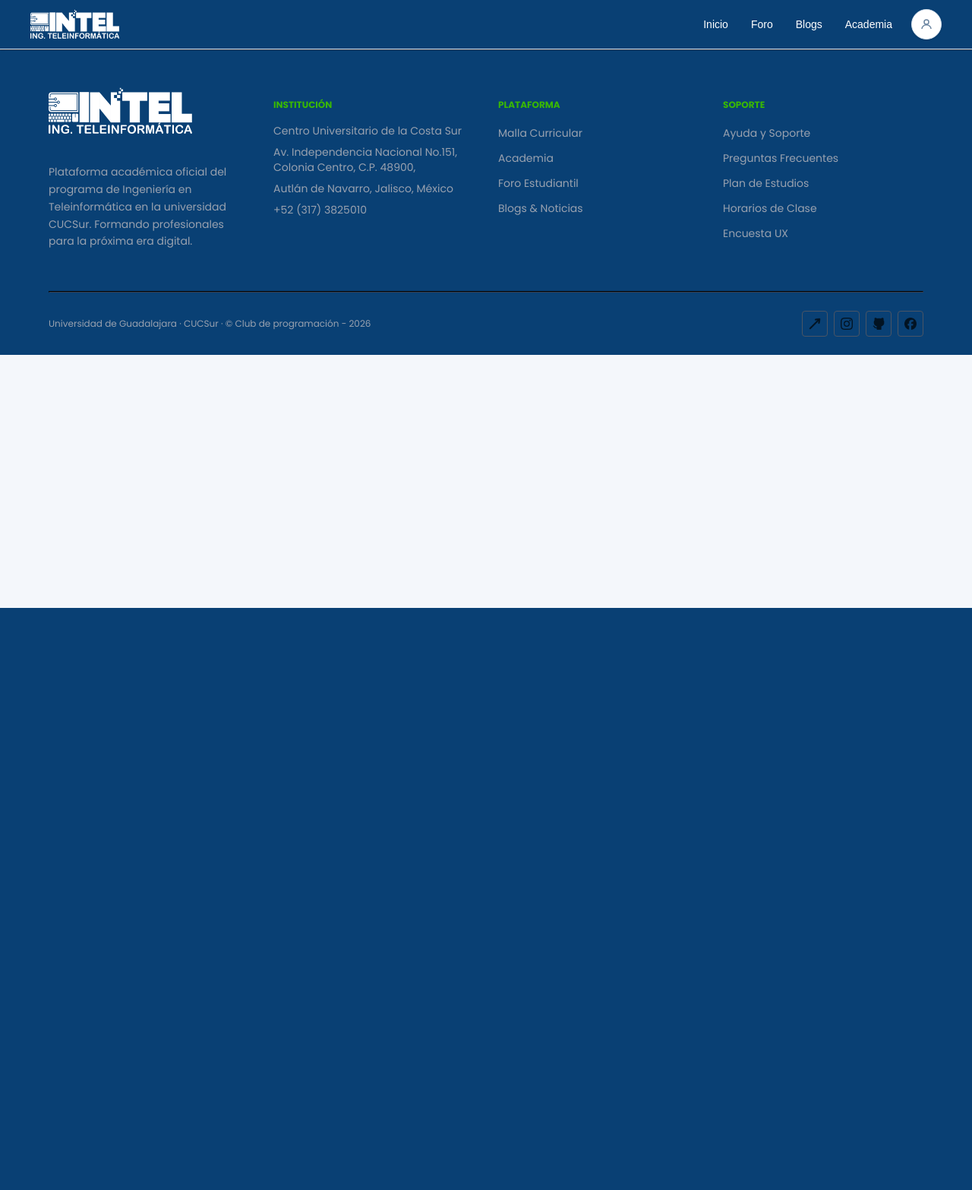
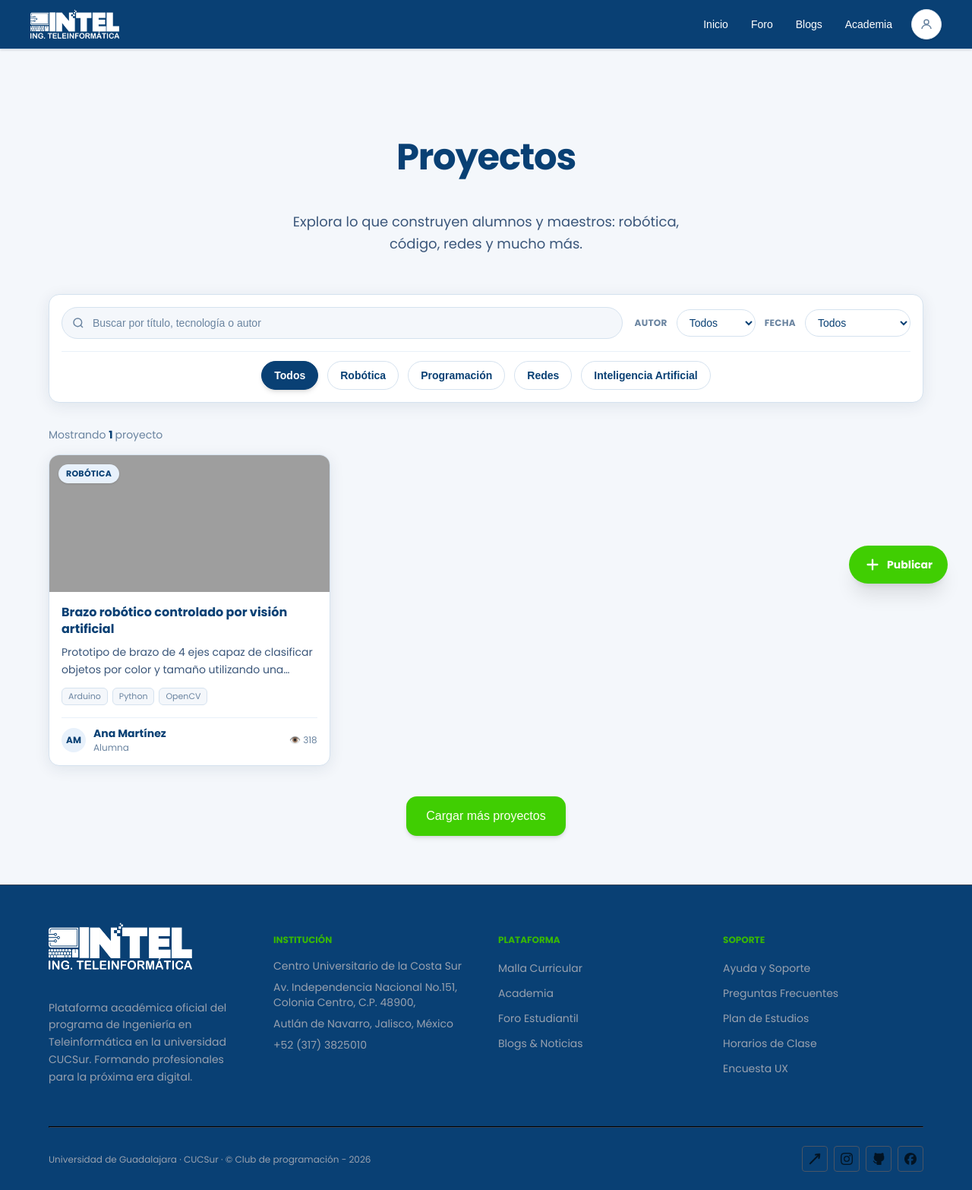
Before and after one commit to alessgii/pagina-teleinformatica, a PHP site: page /pagina-teleinformatica/showcase in a window 1280 px wide. Shown: the whole page at 76% size. Before the commit the page ends 800 px from the top, so only its background shows below. Run offline with PHP 8.4, Linux system fonts and the light colour scheme; grey boxes are pictures that could not be loaded.

Commit message:
Pag. base para showcase

```diff
--- a/pages/showcase.php
+++ b/pages/showcase.php
@@ -0,0 +1,176 @@
+<section class="text-center z-50 bg-bg-main px-5 pt-12 pb-7 md:px-10 md:pt-[4.5rem] md:pb-3 max-w-6xl mx-auto">
+  <h1 class="font-poppins-bold text-4xl sm:text-4xl lg:text-5xl text-navy tracking-tight leading-tight">
+    Proyectos
+  </h1>
+  <p class="mx-auto max-w-xl text-base sm:text-lg text-text-mid leading-relaxed mt-2 mb-6 md:mb-8">
+    Explora lo que construyen alumnos y maestros: robótica, código, redes y mucho más.
+  </p>
+</section>
+
+
+<!-- Busqueda y filtros (Necesita la parte logica y la reaccion puede ser con js)-->
+<section class="max-w-6xl mx-auto px-5 pt-2 pb-28 md:px-10 md:pb-16">
+
+
+  <div
+    class="barra-busqueda-filtros flex flex-col gap-4 mb-6 md:mb-8 p-4 bg-bg-card border border-border-main rounded-custom shadow-custom">
+
+    <div class="flex flex-col gap-3 md:flex-row md:items-center md:gap-4">
+      <div class="busqueda relative flex-1">
+        <svg class="icono-busqueda pointer-events-none absolute left-3.5 top-1/2 -translate-y-1/2 text-text-muted"
+          width="16" height="16" viewBox="0 0 24 24" fill="none" stroke="currentColor" stroke-width="2.2">
+          <circle cx="11" cy="11" r="8" />
+          <path d="m21 21-4.35-4.35" />
+        </svg>
+        <input type="search" id="campo-busqueda" placeholder="Buscar por título, tecnología o autor"
+          class="campo-busqueda w-full rounded-full border border-border-main bg-bg-main py-3 pl-10 pr-4 text-base text-text-mid placeholder:text-text-muted focus:border-navy focus:bg-bg-card focus:outline-none focus:ring-2 focus:ring-navy/20 md:py-2.5 md:text-sm">
+      </div>
+
+      <div class="filtros-secundarios flex flex-col gap-3 sm:flex-row sm:items-center">
+        <label
+          class="filtro-autor flex items-center gap-3 text-xs font-semibold uppercase tracking-wide text-text-muted">
+          Autor
+          <select id="filtro-autor"
+            class="selector-autor flex-1 rounded-full border border-border-main bg-bg-card px-3 py-2.5 text-base font-medium normal-case tracking-normal text-navy focus:outline-none focus:ring-2 focus:ring-navy/20 md:flex-none md:py-2 md:text-sm">
+            <option value="">Todos</option>
+            <option value="Alumno">Alumnos</option>
+            <option value="Maestro">Maestros</option>
+          </select>
+        </label>
+
+        <label
+          class="filtro-fecha flex items-center gap-3 text-xs font-semibold uppercase tracking-wide text-text-muted">
+          Fecha
+          <select id="filtro-fecha"
+            class="selector-fecha flex-1 rounded-full border border-border-main bg-bg-card px-3 py-2.5 text-base font-medium normal-case tracking-normal text-navy focus:outline-none focus:ring-2 focus:ring-navy/20 md:flex-none md:py-2 md:text-sm">
+            <option value="recientes">Todos</option>
+            <option value="recientes">Más Recientes</option>
+            <option value="antiguos">Más Antiguos</option>
+          </select>
+        </label>
+      </div>
+    </div>
+
+    <nav
+      class="filtros-categoria w-full flex flex-wrap items-center justify-center gap-2 pt-3 border-t border-border-lt md:gap-3"
+      aria-label="Categorías">
+      <button type="button" data-categoria="Todos"
+        class="categoria categoria-activa bg-navy text-white border-navy shadow-md rounded-full border px-3.5 py-1.5 text-[13px] font-semibold transition-all duration-300 sm:px-4 sm:py-2 sm:text-sm">
+        Todos
+      </button>
+
+      <button type="button" data-categoria="Robótica"
+        class="categoria bg-bg-card text-navy border-border-main hover:bg-turq-pale rounded-full border px-3.5 py-1.5 text-[13px] font-semibold transition-all duration-300 sm:px-4 sm:py-2 sm:text-sm">
+        Robótica
+      </button>
+
+      <button type="button" data-categoria="Programación"
+        class="categoria bg-bg-card text-navy border-border-main hover:bg-turq-pale rounded-full border px-3.5 py-1.5 text-[13px] font-semibold transition-all duration-300 sm:px-4 sm:py-2 sm:text-sm">
+        Programación
+      </button>
+
+      <button type="button" data-categoria="Redes"
+        class="categoria bg-bg-card text-navy border-border-main hover:bg-turq-pale rounded-full border px-3.5 py-1.5 text-[13px] font-semibold transition-all duration-300 sm:px-4 sm:py-2 sm:text-sm">
+        Redes
+      </button>
+
+      <button type="button" data-categoria="Inteligencia Artificial"
+        class="categoria bg-bg-card text-navy border-border-main hover:bg-turq-pale rounded-full border px-3.5 py-1.5 text-[13px] font-semibold transition-all duration-300 sm:px-4 sm:py-2 sm:text-sm">
+        Inteligencia Artificial
+      </button>
+  </div>
+
+
+  <!-- Feed (Es necesario agregar la vista de como se ve la publicacion al darle click)-->
+  <section>
+    <p class="contador-resultados mb-4 text-sm text-text-muted">
+      Mostrando <span class="font-semibold text-navy"> 1 </span> proyecto
+    </p>
+
+    <div class="feed-proyectos grid grid-cols-1 sm:grid-cols-2 lg:grid-cols-3 gap-4 md:gap-5">
+
+
+      <!-- Tarjetas del feed -->
+      <article
+        class="tarjeta-proyecto flex flex-col overflow-hidden bg-bg-card border border-border-main rounded-custom shadow-custom transition-all duration-300 hover:shadow-xl hover:-translate-y-0.5">
+
+        <a href="#ManoRobotica" style="height: 180px; min-height: 180px; max-height: 180px;"
+          class="tarjeta-imagen relative block w-full shrink-0 overflow-hidden bg-bg-main">
+          <img src="https://saberesyciencias.com.mx/wp-content/uploads/2015/04/p-10.jpg"
+            alt="Brazo robótico automatizado" loading="lazy" style="height: 180px; width: 100%; object-fit: cover;"
+            class="block">
+          <span
+            class="etiqueta-categoria absolute left-3 top-3 inline-flex items-center py-1 px-2.5 rounded-full text-[11px] font-bold uppercase tracking-wide whitespace-nowrap bg-turq-pale text-navy shadow-sm">
+            Robótica
+          </span>
+        </a>
+
+        <div class="tarjeta-contenido flex flex-1 flex-col justify-between p-4">
+
+          <div class="flex flex-col gap-2">
+            <h2 class="tarjeta-titulo m-0 font-poppins text-base font-bold text-navy leading-snug">
+              Brazo robótico controlado por visión artificial
+            </h2>
+            <p class="tarjeta-descripcion m-0 line-clamp-2 text-xs md:text-sm text-text-mid leading-relaxed">
+              Prototipo de brazo de 4 ejes capaz de clasificar objetos por color y tamaño utilizando una cámara y
+              procesamiento en tiempo real.
+            </p>
+            <ul class="tarjeta-tecnologias m-0 mt-1 list-none pl-0 flex flex-wrap gap-1.5">
+              <li
+                class="tecnologia m-0 font-poppins text-[11px] font-medium text-text-muted bg-bg-main border border-border-main py-0.5 px-2 rounded-md whitespace-nowrap">
+                Arduino
+              </li>
+              <li
+                class="tecnologia m-0 font-poppins text-[11px] font-medium text-text-muted bg-bg-main border border-border-main py-0.5 px-2 rounded-md whitespace-nowrap">
+                Python
+              </li>
+              <li
+                class="tecnologia m-0 font-poppins text-[11px] font-medium text-text-muted bg-bg-main border border-border-main py-0.5 px-2 rounded-md whitespace-nowrap">
+                OpenCV
+              </li>
+            </ul>
+          </div>
+
+          <div class="tarjeta-pie mt-4 flex items-center justify-between gap-2 pt-3 border-t border-border-lt">
+            <div class="autor flex min-w-0 items-center gap-2.5">
+              <div
+                class="autor-avatar grid h-8 w-8 shrink-0 place-items-center rounded-full bg-turq-pale text-xs font-bold text-navy">
+                AM
+              </div>
+              <div class="flex min-w-0 flex-col justify-center">
+                <p class="autor-nombre m-0 truncate text-sm font-semibold text-navy leading-tight">
+                  Ana Martínez
+                </p>
+                <p class="autor-rol m-0 mt-0.5 truncate text-xs text-text-muted leading-tight">
+                  Alumna
+                </p>
+              </div>
+            </div>
+
+            <div class="estadisticas flex shrink-0 items-center gap-2.5 text-xs font-medium text-text-muted">
+              <span class="estadistica-vistas inline-flex items-center gap-1">👁️ 318</span>
+            </div>
+          </div>
+
+        </div>
+      </article>
+    </div>
+  </section>
+
+  <!-- Boton mostrar mas... (Logica para solo mostrar unas cuantas publicaciones y mostrar mas despues)-->
+  <div class="paginacion mt-10 flex justify-center">
+    <button type="button" id="boton-cargar-mas"
+      class="boton-cargar-mas w-full sm:w-auto inline-flex items-center justify-center px-6 py-3 border-transparent text-base font-medium rounded-custom text-white-custom bg-green hover:bg-green-lt no-underline transition-all duration-300 shadow-md hover:shadow-xl  hover:-translate-y-0.5 box-border">
+      Cargar más proyectos
+    </button>
+  </div>
+</section>
+
+<!-- Boton para subir (Necesario la vista para suubir archivo y hacer que salga en el feed)-->
+<a href="#modal-publicar" aria-label="Publicar un proyecto"
+  class="boton-publicar fixed bottom-5 right-5 z-40 inline-flex h-14 w-14 items-center justify-center gap-2 rounded-full bg-green text-white no-underline shadow-xl transition-all duration-300 hover:bg-green-lt hover:-translate-y-0.5 focus:outline-none focus-visible:ring-4 focus-visible:ring-green/30 sm:bottom-8 sm:right-8 sm:h-auto sm:w-auto sm:px-5 sm:py-3.5">
+  <svg width="22" height="22" viewBox="0 0 24 24" fill="none" stroke="currentColor" stroke-width="2.5">
+    <path stroke-linecap="round" d="M12 5v14M5 12h14" />
+  </svg>
+  <span class="boton-publicar-texto hidden text-sm font-semibold sm:inline">Publicar</span>
+</a>
--- a/public/css/tailwind/output.css
+++ b/public/css/tailwind/output.css
@@ -40,6 +40,7 @@
   --color-white: #fff;
   --spacing: 0.25rem;
   --container-lg: 32rem;
+  --container-xl: 36rem;
   --container-2xl: 42rem;
   --container-3xl: 48rem;
   --container-5xl: 64rem;
@@ -71,6 +72,7 @@
   --font-weight-bold: 700;
   --font-weight-extrabold: 800;
   --tracking-tight: -0.025em;
+  --tracking-normal: 0em;
   --tracking-wide: 0.025em;
   --tracking-wider: 0.05em;
   --tracking-widest: 0.1em;
@@ -198,6 +203,9 @@
 .right-3\.5 {
   right: calc(var(--spacing) * 3.5);
 }
+.right-5 {
+  right: calc(var(--spacing) * 5);
+}
 .bottom-0 {
   bottom: 0px;
 }
@@ -206,6 +214,9 @@
 }
 .bottom-3 {
   bottom: calc(var(--spacing) * 3);
+}
+.bottom-5 {
+  bottom: calc(var(--spacing) * 5);
 }
 .left-0 {
   left: 0px;
@@ -344,6 +355,9 @@
 }
 .mt-8 {
   margin-top: calc(var(--spacing) * 8);
+}
+.mt-10 {
+  margin-top: calc(var(--spacing) * 10);
 }
 .mt-12 {
   margin-top: calc(var(--spacing) * 12);
@@ -747,6 +776,9 @@
 }
 .max-w-lg {
   max-width: var(--container-lg);
+}
+.max-w-xl {
+  max-width: var(--container-xl);
 }
 .min-w-0 {
   min-width: 0px;
@@ -1717,6 +1758,9 @@
 .pr-3 {
   padding-right: calc(var(--spacing) * 3);
 }
+.pr-4 {
+  padding-right: calc(var(--spacing) * 4);
+}
 .pr-6 {
   padding-right: calc(var(--spacing) * 6);
 }
@@ -1744,6 +1791,9 @@
 .pb-6 {
   padding-bottom: calc(var(--spacing) * 6);
 }
+.pb-7 {
+  padding-bottom: calc(var(--spacing) * 7);
+}
 .pb-8 {
   padding-bottom: calc(var(--spacing) * 8);
 }
@@ -1759,11 +1809,20 @@
 .pb-16 {
   padding-bottom: calc(var(--spacing) * 16);
 }
+.pb-28 {
+  padding-bottom: calc(var(--spacing) * 28);
+}
 .pb-\[max\(0\.75rem\,env\(safe-area-inset-bottom\)\)\] {
   padding-bottom: max(0.75rem, env(safe-area-inset-bottom));
 }
+.pl-0 {
+  padding-left: 0px;
+}
 .pl-5 {
   padding-left: calc(var(--spacing) * 5);
+}
+.pl-10 {
+  padding-left: calc(var(--spacing) * 10);
 }
 .pl-11 {
   padding-left: calc(var(--spacing) * 11);
@@ -2001,6 +2060,10 @@
 .tracking-\[\.03em\] {
   --tw-tracking: .03em;
   letter-spacing: .03em;
+}
+.tracking-normal {
+  --tw-tracking: var(--tracking-normal);
+  letter-spacing: var(--tracking-normal);
 }
 .tracking-tight {
   --tw-tracking: var(--tracking-tight);
@@ -2173,6 +2236,9 @@
 }
 .text-zinc-900 {
   color: var(--color-zinc-900);
+}
+.normal-case {
+  text-transform: none;
 }
 .uppercase {
   text-transform: uppercase;
@@ -2794,12 +2886,18 @@
   .sm\:right-5 {
     right: calc(var(--spacing) * 5);
   }
+  .sm\:right-8 {
+    right: calc(var(--spacing) * 8);
+  }
   .sm\:right-auto {
     right: auto;
   }
   .sm\:bottom-3 {
     bottom: calc(var(--spacing) * 3);
   }
+  .sm\:bottom-8 {
+    bottom: calc(var(--spacing) * 8);
+  }
   .sm\:left-3 {
     left: calc(var(--spacing) * 3);
   }
@@ -2901,6 +2999,9 @@
   }
   .sm\:h-\[88px\] {
     height: 88px;
+  }
+  .sm\:h-auto {
+    height: auto;
   }
   .sm\:max-h-\[42vh\] {
     max-height: 42vh;
@@ -3091,6 +3192,9 @@
   .sm\:px-\[30px\] {
     padding-inline: 30px;
   }
+  .sm\:py-2 {
+    padding-block: calc(var(--spacing) * 2);
+  }
   .sm\:py-3\.5 {
     padding-block: calc(var(--spacing) * 3.5);
   }
@@ -3300,6 +3404,9 @@
   .md\:max-w-none {
     max-width: none;
   }
+  .md\:flex-none {
+    flex: none;
+  }
   .md\:grid-cols-2 {
     grid-template-columns: repeat(2, minmax(0, 1fr));
   }
@@ -3329,6 +3436,9 @@
   }
   .md\:gap-3 {
     gap: calc(var(--spacing) * 3);
+  }
+  .md\:gap-4 {
+    gap: calc(var(--spacing) * 4);
   }
   .md\:gap-5 {
     gap: calc(var(--spacing) * 5);
@@ -3352,6 +3465,12 @@
   .md\:px-10 {
     padding-inline: calc(var(--spacing) * 10);
   }
+  .md\:py-2 {
+    padding-block: calc(var(--spacing) * 2);
+  }
+  .md\:py-2\.5 {
+    padding-block: calc(var(--spacing) * 2.5);
+  }
   .md\:py-4 {
     padding-block: calc(var(--spacing) * 4);
   }
@@ -3373,8 +3492,20 @@
   .md\:pb-0 {
     padding-bottom: 0px;
   }
+  .md\:pb-3 {
+    padding-bottom: calc(var(--spacing) * 3);
+  }
   .md\:pb-4 {
     padding-bottom: calc(var(--spacing) * 4);
+  }
+  .md\:pb-5 {
+    padding-bottom: calc(var(--spacing) * 5);
+  }
+  .md\:pb-7 {
+    padding-bottom: calc(var(--spacing) * 7);
+  }
+  .md\:pb-10 {
+    padding-bottom: calc(var(--spacing) * 10);
   }
   .md\:pb-12 {
     padding-bottom: calc(var(--spacing) * 12);
```
Also changed, not shown: other parts of public/css/tailwind/output.css (+59 -0 lines), package-lock.json.
